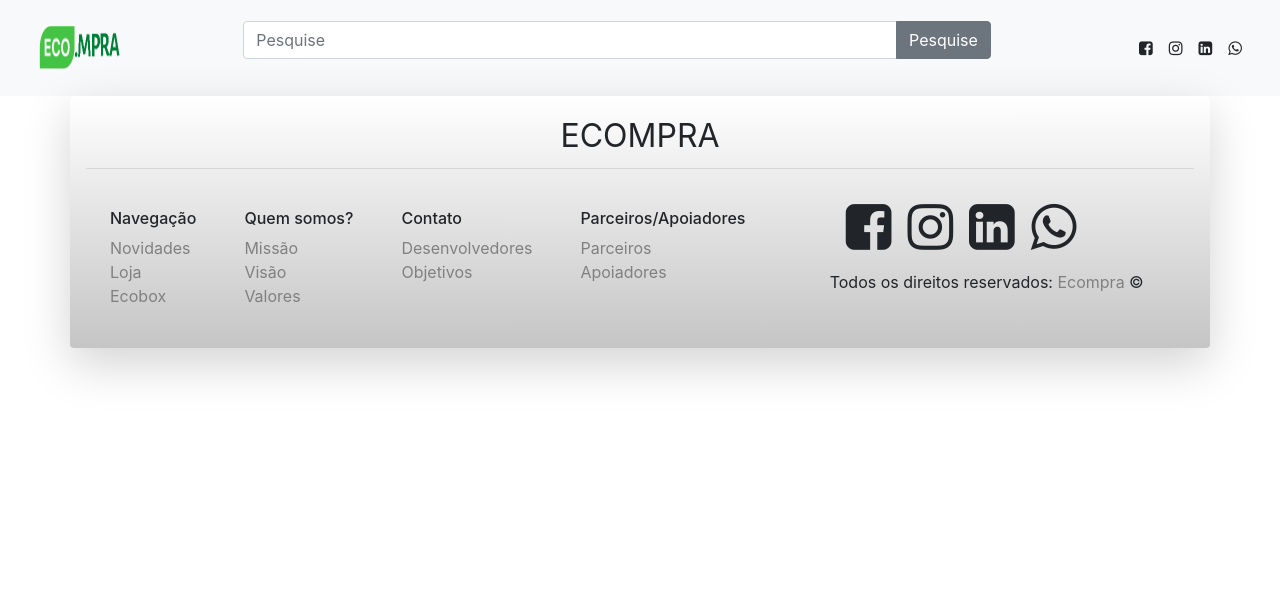
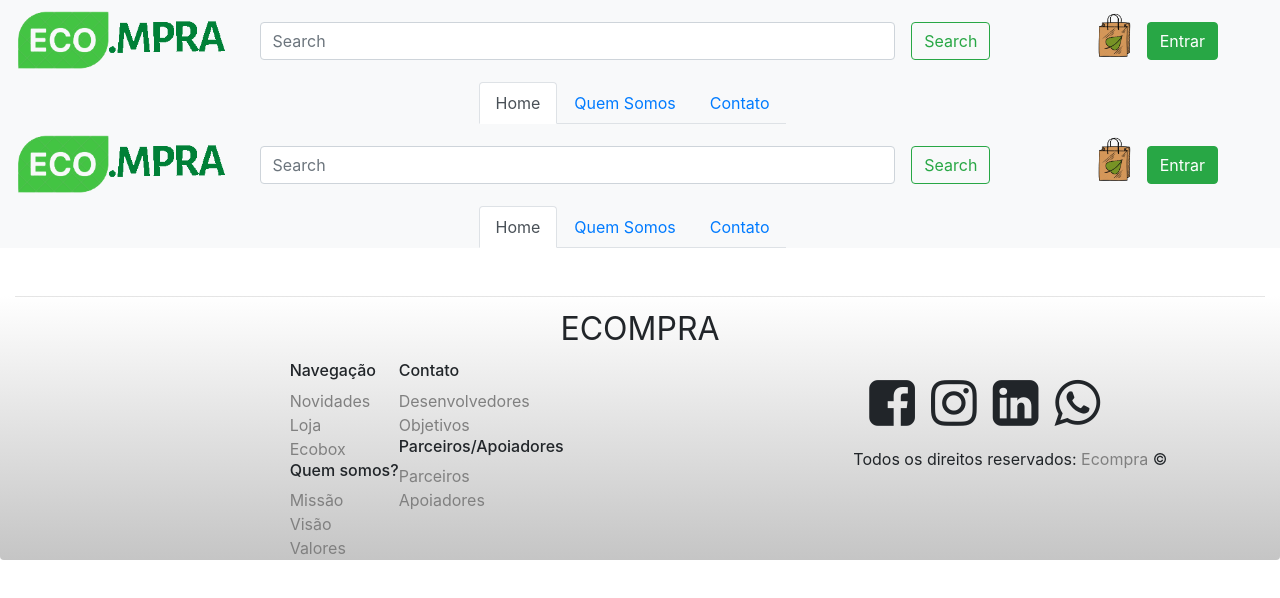
Before and after one commit to Ecompra-PI/ECOmpra-PI, an Angular app in the folder ecompra/: page /menu in a window 1280 px wide. Shown: the top 598 px of the page. Built offline with nearby package versions, Linux system fonts and the light colour scheme.

Commit message:
:up: termino do menu

```diff
--- a/ecompra/src/app/app.component.html
+++ b/ecompra/src/app/app.component.html
@@ -1,2 +1,3 @@
+<app-menu></app-menu>
 <router-outlet></router-outlet>
 <app-footer></app-footer>
--- a/ecompra/src/app/contato/contato.component.css
+++ b/ecompra/src/app/contato/contato.component.css
@@ -22,14 +22,14 @@ ul.social li{
 
 .fa{
     font-size: 20pt;
-    color:green;
+    color:#34af23;
     padding: 10pt;
 }
 .fa-facebook-square:hover{
     color: #3b5998;
 }
 .fa-instagram:hover{
-    color:fuchsia
+    color:#c13584;
 }
 
 .fa-linkedin-square:hover{
@@ -41,7 +41,7 @@ ul.social li{
 }
 
 .fa-whatsapp:hover{
-    color: rgb(124, 207, 124);
+    color:#34af23;
 }
 
 .caixatext{
--- a/ecompra/src/app/contato/contato.component.html
+++ b/ecompra/src/app/contato/contato.component.html
@@ -1,4 +1,4 @@
-<div style="background-color:rgb(255, 243, 215);" class="container-fluid">
+<div class="container-fluid mb-5 mt-3">
 <div class="row">
 <div class="col-md-3 ">
 
--- a/ecompra/src/app/footer/footer.component.html
+++ b/ecompra/src/app/footer/footer.component.html
@@ -1,35 +1,38 @@
 <footer>
-  <div class="container bg shadow-lg p-3 mb-5 bg-white rounded">
-
+  <div class="container-fluid bg mt-5 bg-white rounded">
+    <hr class="mt-2 mb-2">
     <div class="text-center titulo">ECOMPRA</div>
 
-    <hr class="mt-2 mb-2">
+
 
     <div class="row d-flex pt-2">
-      <div class="col-md-8 d-flex">
+      <div class="col-md-8 d-flex justify-content-center">
 
-          <div class="d-flex flex-column p-4">
+        <div>
+          <div class="d-flex flex-column">
             <h6 class="">Navegação</h6>
             <a href="">Novidades</a>
             <a href="">Loja</a>
             <a href="">Ecobox</a>
           </div>
 
-          <div class="d-flex flex-column p-4">
+          <div class="d-flex flex-column">
             <h6 class="">Quem somos?</h6>
             <a href="">Missão</a>
             <a href="">Visão</a>
             <a href="">Valores</a>
           </div>
 
+        </div>
+        <div>
 
-          <div class="d-flex flex-column p-4">
+          <div class="d-flex flex-column">
             <h6 class="">Contato</h6>
             <a href="">Desenvolvedores</a>
             <a href="">Objetivos</a>
           </div>
 
-        <div class="d-flex flex-column p-4">
+        <div class="d-flex flex-column">
           <h6 class="">Parceiros/Apoiadores</h6>
           <a href="">Parceiros</a>
           <a href="">Apoiadores</a>
@@ -37,6 +40,7 @@
 
       </div>
 
+      </div>
 
       <div class="col-md-4 align-items-center">
         <div class="row d-flex flex-inline p-2">
--- a/ecompra/src/app/menu/menu.component.css
+++ b/ecompra/src/app/menu/menu.component.css
@@ -1,55 +1,38 @@
-
-.bg-bege{
-    background-color: cadetblue;
-}
 .img-logo{
-  height: 3rem;
-  width: 100rem;
-}
-@media (max-width: 1000px){
-
- #medias{
-     display: flex !important;
-     justify-content: center !important;
- }
-}
-.medias{
-    height: 20rem;
-}
-.bottomresponse{
-    text-align: end;
+    width: 20%;
 }
 
-.logo{
-    background-image: url('..//..//assets/img/ecompra-logo-removebg-preview.png');
-    width: auto;
-    height: auto;
-}
-.ata{
-    width: 60%;
-}
-.corFundo{
-    background-color:rgb(255, 243, 215);
-}
-.textoMenu{
-    font-size: 20px;
+.fa{
+    font-size: 30pt;
+    color: #34af23;
+    transition: all 0.2s;
 }
 
-.iconesRedesSociais{
-    width: 75px;
-    height: 75px;
-    padding: 20px;
+.fa:hover{
+    font-size: 35pt;
 }
-.linkLogin{
-    text-align: end;
-    padding-right: 37px;
-}
-.facebook:hover{
+
+.fa-facebook-square:hover{
     color: #3b5998;
 }
-.instagram:hover{
+.fa-instagram:hover{
     color: #c13584;
 }
-.linkedin:hover{
+.fa-linkedin-square:hover{
     color: #0072b1;
 }
+.fa-whatsapp:hover{
+    color:#34af23;
+}
+
+.bag{
+    width: 45px;
+    margin-bottom: 10px;
+    margin-right: 10px;
+    transition: all 0.5s;
+}
+
+.bag:hover{
+    width: 55px;
+    margin-bottom: 0px;
+}
--- a/ecompra/src/app/menu/menu.component.html
+++ b/ecompra/src/app/menu/menu.component.html
@@ -1,99 +1,49 @@
-<nav class=" navbar-expand-lg navbar-light bg-light">
+<nav class="navbar navbar-expand-lg navbar-light bg-light">
+    <div class="container-fluid row d-flex">
+      <img src="../../assets/img/ecompra-logo-removebg-preview.png" class="img-logo img-fluid" alt="">
+      <button class="navbar-toggler" type="button" data-bs-toggle="collapse" data-bs-target="#navbarSupportedContent" aria-controls="navbarSupportedContent" aria-expanded="false" aria-label="Toggle navigation">
+        <span class="navbar-toggler-icon"></span>
+      </button>
+      <div class="collapse navbar-collapse" id="navbarSupportedContent">
+        <form class="d-flex w-100">
+          <input class="form-control me-2" type="search" placeholder="Search" aria-label="Search">
+          <button class="btn btn-outline-success ml-3 " type="submit">Search</button>
+        </form>
+          <div class="col-md-3 d-flex justify-content-end pr-3">
+            <div>
+              <img class="bag" src="../../assets/img/sacola.png" alt="">
+              <button class="btn btn-success">Entrar</button>
+            </div>
+          </div>
 
-  <div class="container-fluid">
-
-    <div class="row d-flex align-items-center">
-
-      <div class="col-md-2 d-flex p-4">
-
-        <div class="col-md-9 d-flex align-items-center">
-          <img src="../../assets/img/ecompra-logo-removebg-preview.png" class="img-logo img-fluid" alt="">
-        </div>
-
-        <div class="col-md-3 d-flex align-items-center justify-content-end">
-          <button class="navbar-toggler" type="button" data-toggle="collapse" data-target="#navbarSupportedContent"
-            aria-controls="navbarSupportedContent" aria-expanded="false" aria-label="Toggle navigation">
-            <span class="navbar-toggler-icon"></span>
-          </button>
-        </div>
 
       </div>
-
-      <div class="collapse navbar-collapse col-md-10 d-flex align-items-center" id="navbarSupportedContent">
-
-        <div class="col-md-9">
-          <div class="input-group mb-3">
-            <input type="text" class="form-control" placeholder="Pesquise" aria-label="Recipient's username"
-              aria-describedby="button-addon2">
-            <div class="input-group-append">
-              <button class="btn btn-secondary" type="button" id="button-addon2">Pesquise</button>
-            </div>
-          </div>
-        </div>
-
-        <div class="col-md-3 d-flex justify-content-end">
-          <i class="fa fa-facebook-square p-2" aria-hidden="true"></i>
-          <i class="fa fa-instagram p-2" aria-hidden="true"></i>
-          <i class="fa fa-linkedin-square p-2" aria-hidden="true"></i>
-          <i class="fa fa-whatsapp p-2" aria-hidden="true"></i>
-        </div>
-
-      </div>
-
     </div>
-  </div>
-
-
 </nav>
 
 
 
-<!-- <div class="container-fluid " id="menu">
 
-    <button class="navbar-toggler" type="button" data-toggle="collapse" data-target="#navbarSupportedContent" aria-controls="navbarSupportedContent" aria-expanded="false" aria-label="Toggle navigation">
-      <span class="navbar-toggler-icon"></span>
-    </button>
 
-    <div class="row d-flex align-items-center">
-      <div class="col-md-3 d-flex justify-content-center" id="img-logo">
-        <img src="../../assets/img/ecompra-logo-removebg-preview.png" class="img-logo img-fluid" alt="">
-      </div>
+<div class="nav bg-light container-fluid">
+      <div class="col-md-12 d-flex justify-content-center">
+      <nav>
+        <div class="nav nav-tabs" id="nav-tab" role="tablist">
+          <a class="nav-item nav-link active" id="nav-home-tab" data-toggle="tab" routerLink='/home' role="tab" aria-controls="nav-home" aria-selected="true">Home</a>
+          <a class="nav-item nav-link" id="nav-profile-tab" data-toggle="tab" routerLink='/sobrenos' role="tab" aria-controls="nav-profile" aria-selected="false">Quem Somos</a>
+          <a class="nav-item nav-link" id="nav-contact-tab" data-toggle="tab" routerLink='/contato' role="tab" aria-controls="nav-contact" aria-selected="false">Contato</a>
+        </div>
+      </nav>
+      <div class="tab-content" id="nav-tabContent">
+        <div class="tab-pane fade show active" id="nav-home" role="tabpanel" aria-labelledby="nav-home-tab">
 
-      <div class="col-md-6">
-        <div class="input-group mb-3">
-          <input type="text" class="form-control" placeholder="Pesquise" aria-label="Recipient's username" aria-describedby="button-addon2">
-          <div class="input-group-append">
-            <button class="btn btn-outline-secondary" type="button" id="button-addon2">Pesquise</button>
-          </div>
+        </div>
+        <div class="tab-pane fade" id="nav-profile" role="tabpanel" aria-labelledby="nav-profile-tab">
+
+        </div>
+        <div class="tab-pane fade" id="nav-contact" role="tabpanel" aria-labelledby="nav-contact-tab">
+
         </div>
       </div>
-
-      <div class="col-md-3 d-flex justify-content-end" id="medias">
-        <i class="fa fa-facebook-square p-2" aria-hidden="true"></i>
-        <i class="fa fa-instagram p-2" aria-hidden="true"></i>
-        <i class="fa fa-linkedin-square p-2" aria-hidden="true"></i>
-        <i class="fa fa-whatsapp p-2" aria-hidden="true"></i>
-      </div>
     </div>
-
-  </div>
-
-  <div class="container-fluid pt-0">
-    <div class="row">
-      <div class="col-md-3"></div>
-
-    <div class="col-md-6 fluid">
-      <nav aria-label="breadcrumb">
-        <ol class="breadcrumb">
-          <li class="breadcrumb-item"><a href="#">Quem somos?</a></li>
-          <li class="breadcrumb-item"><a href="#">Produtos</a></li>
-          <li class="breadcrumb-item"><a href="#">ECOBOX</a></li>
-          <li class="breadcrumb-item"><a href="#">Contato</a></li>
-        </ol>
-      </nav>
     </div>
-
-    <div class="col-md-3"></div>
-    </div>
-
-  </div> -->
--- a/ecompra/src/app/sobrenos/sobrenos.component.css
+++ b/ecompra/src/app/sobrenos/sobrenos.component.css
@@ -1,9 +1,9 @@
 .valores{
-    background-image: linear-gradient(0deg, rgb(255, 243, 215), rgb(255,255,255))
+    background-image: linear-gradient(0deg, var(--degradep),var(--degrades))
 }
 
 .devs{
-    background-image: linear-gradient(0deg, rgb(255,255,255),rgb(255, 243, 215));
+    background-image: linear-gradient(0deg, var(--degrades),var(--degradep));
 }
 
 .devs img{
```
Also changed, not shown: ecompra/src/app/sobrenos/sobrenos.component.html (+7 -2 lines), ecompra/src/assets/img/sacola.png (added), 1 other file (tests, documents, lock files or other folders).
